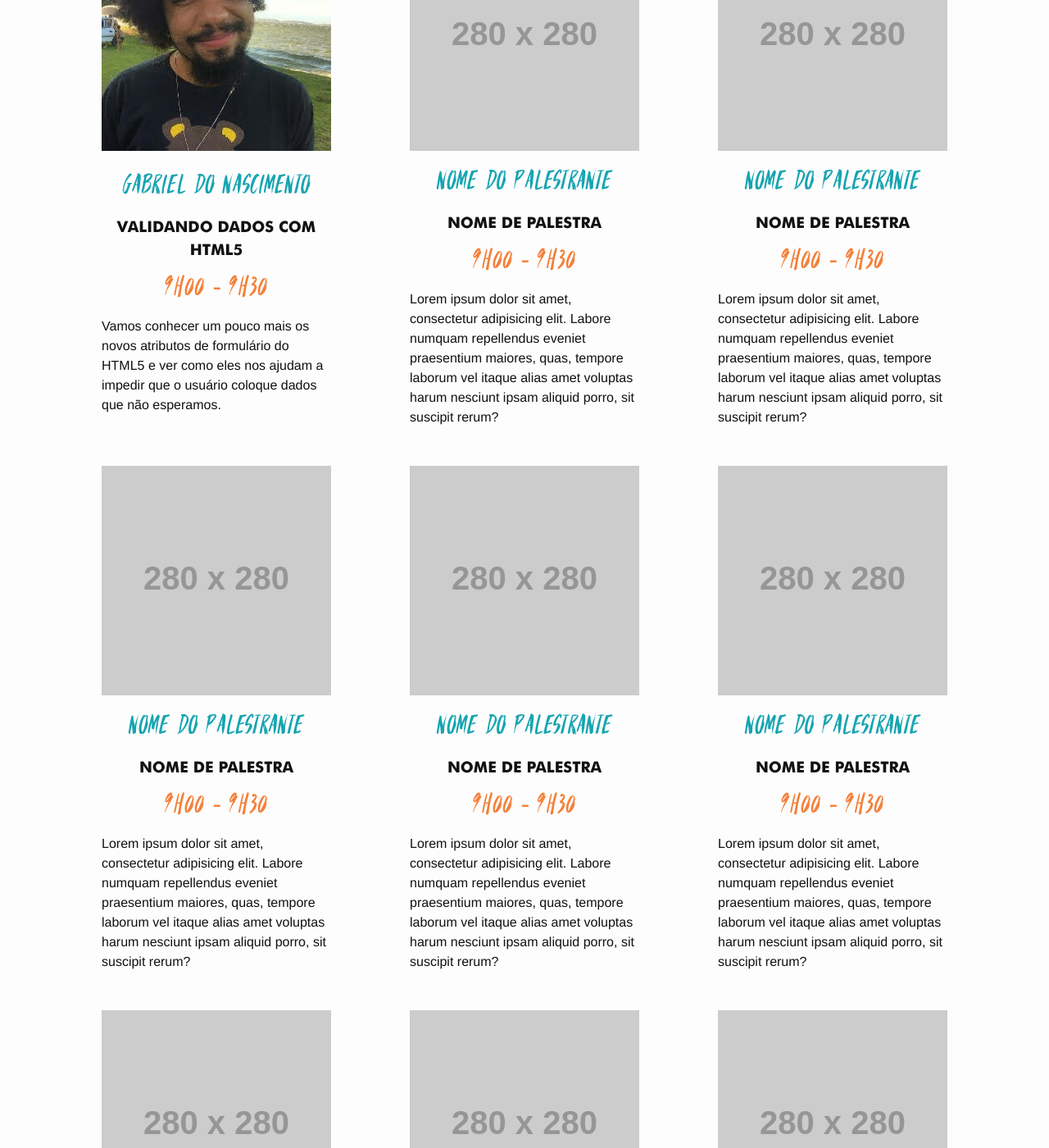
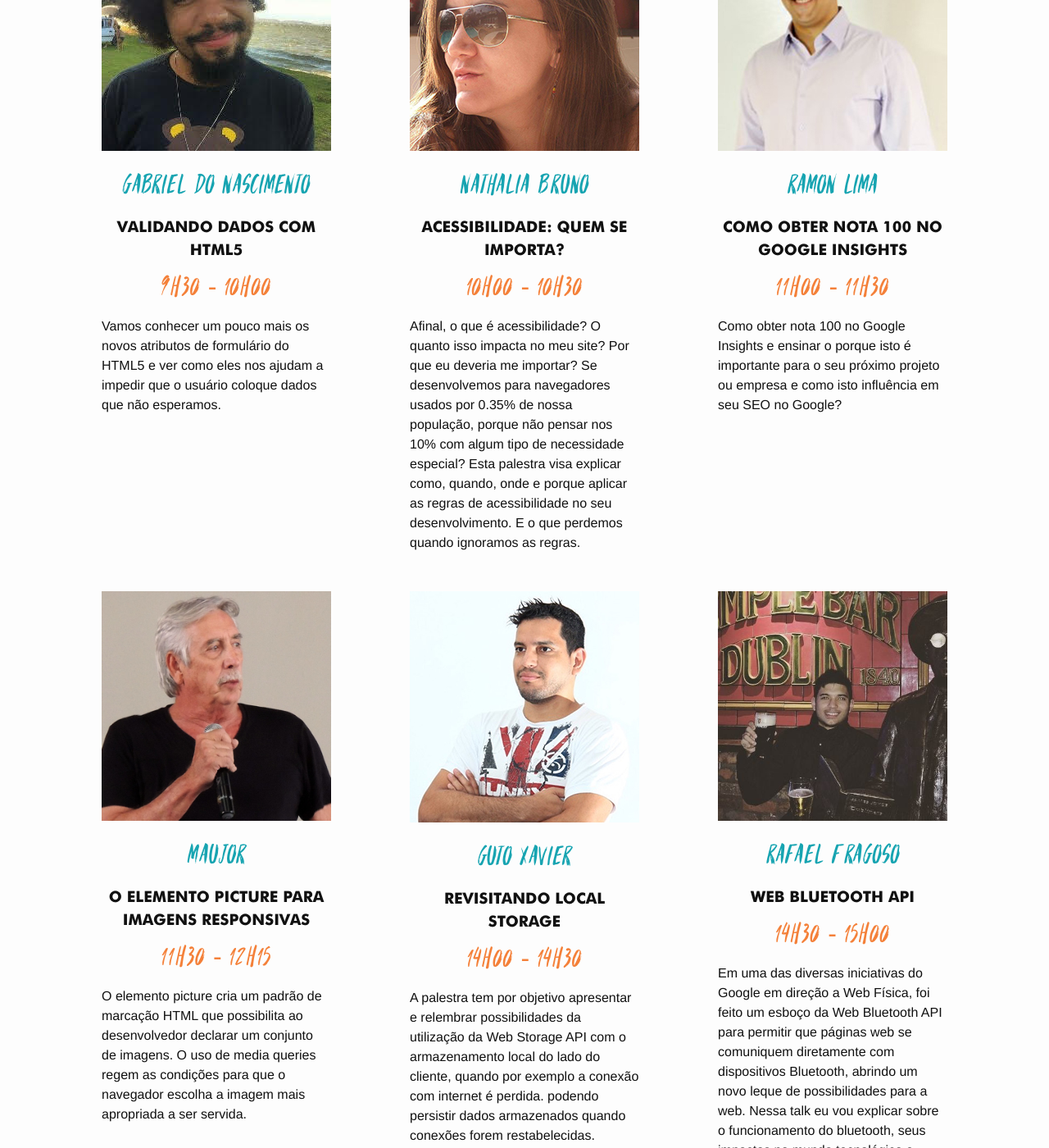
Before and after one commit to frontinrio/2016, a Jekyll site: the page built from index.html, in a window 1280 px wide and 1400 px high, scrolled down 1027 px. Shown: the whole window at 82% size. Built offline with Jekyll 4.4.1, drawn with Linux system fonts in a browser that asks for light colours; some of the changed text lies outside the part shown.

Commit message:
lançamento da grade

```diff
--- a/index.html
+++ b/index.html
@@ -22,6 +22,7 @@ layout: main
 <section id="schedule" class="schedule">
     <h2>Palestras</h2>
     <ul class="schedule-list">
+        <!-- gabriel -->
         <li class="talker">
         	<figure>
             	<img src="assets/img/gabriel.jpg" alt="foto palestrante gabriel nascimento" width="280" height="280">
@@ -29,76 +30,129 @@ layout: main
             </figure>
             <p class="talker-name">Gabriel do Nascimento</p>
             <h3 class="talk-name">Validando dados com HTML5</h3>
-            <p class="talk-hour">9h00 - 9h30</p>
+            <p class="talk-hour">9h30 - 10h00</p>
             <p class="talk-description">Vamos conhecer um pouco mais os novos atributos de formulário do HTML5 e ver como eles nos ajudam a impedir que o usuário coloque dados que não esperamos.</p>
         </li>
+
+        <!-- nathalia -->
         <li class="talker">
-            <img src="http://placehold.it/280x280" alt="">
-            <p class="talker-name">Nome do Palestrante</p>
-            <h3 class="talk-name">Nome de palestra</h3>
-            <p class="talk-hour">9h00 - 9h30</p>
-            <p class="talk-description">Lorem ipsum dolor sit amet, consectetur adipisicing elit. Labore numquam repellendus eveniet praesentium maiores, quas, tempore laborum vel itaque alias amet voluptas harum nesciunt ipsam aliquid porro, sit suscipit rerum?</p>
+            <figure>
+                <img src="assets/img/nathalia.jpg" alt="">
+                <!-- <figcaption> Desenvolvedora web Full-stack, líder da área de web da TUUT, passou por empresas como XP Investimentos, Profit-e e Queremos!/WeDemand! </figcaption> -->
+            </figure>
+            <p class="talker-name">Nathalia Bruno</p>
+            <h3 class="talk-name">Acessibilidade: Quem se importa? </h3>
+            <p class="talk-hour">10h00 - 10h30</p>
+            <p class="talk-description">Afinal, o que é acessibilidade? O quanto isso impacta no meu site? Por que eu deveria me importar? Se desenvolvemos para navegadores usados por 0.35% de nossa população, porque não pensar nos 10% com algum tipo de necessidade especial? Esta palestra visa explicar como, quando, onde e porque aplicar as regras de acessibilidade no seu desenvolvimento. E o que perdemos quando ignoramos as regras.</p>
         </li>
+
+        <!-- ramon -->
         <li class="talker">
-            <img src="http://placehold.it/280x280" alt="">
-            <p class="talker-name">Nome do Palestrante</p>
-            <h3 class="talk-name">Nome de palestra</h3>
-            <p class="talk-hour">9h00 - 9h30</p>
-            <p class="talk-description">Lorem ipsum dolor sit amet, consectetur adipisicing elit. Labore numquam repellendus eveniet praesentium maiores, quas, tempore laborum vel itaque alias amet voluptas harum nesciunt ipsam aliquid porro, sit suscipit rerum?</p>
+            <figure>
+                <img src="assets/img/ramon.jpg" alt="">
+                <!-- <figcaption>Trabalha com TI a 15 anos, atualmente é consultor de projetos na White Martins, trabalha com projetos nacionais e internacionais.</figcaption> -->
+            </figure>
+            <p class="talker-name">Ramon Lima</p>
+            <h3 class="talk-name">Como obter nota 100 no Google Insights</h3>
+            <p class="talk-hour">11h00 - 11h30</p>
+            <p class="talk-description">Como obter nota 100 no Google Insights e ensinar o porque isto é importante para o seu próximo projeto ou empresa e como isto influência em seu SEO no Google?</p>
         </li>
+
+        <!-- maujor -->
         <li class="talker">
-            <img src="http://placehold.it/280x280" alt="">
-            <p class="talker-name">Nome do Palestrante</p>
-            <h3 class="talk-name">Nome de palestra</h3>
-            <p class="talk-hour">9h00 - 9h30</p>
-            <p class="talk-description">Lorem ipsum dolor sit amet, consectetur adipisicing elit. Labore numquam repellendus eveniet praesentium maiores, quas, tempore laborum vel itaque alias amet voluptas harum nesciunt ipsam aliquid porro, sit suscipit rerum?</p>
+            <figure>
+                <img src="assets/img/maujor.jpg" alt="">
+                <!-- <figcaption>Maujor, "O Dinossauro das CSS", é um dos introdutores das CSS no Brasil. Criou e mantém o site (http://maujor.com) destinado ao ensino das CSS e dos Padrões Web.
+
+                É um ativo frequentador de fóruns, escreve para vários portais brasileiros voltados a desenvolvedores web,
+
+                é autor de artigos e de trabalhos relacionados às CSS publicados em diversos sites de desenvolvimento web.
+
+                Maujor é autor de 15 livros sobre técnicas de desenvolvimento web (http://kwz.me/b5)
+                </figcaption> -->
+            </figure>
+            <p class="talker-name">Maujor</p>
+            <h3 class="talk-name">O elemento picture para imagens responsivas</h3>
+            <p class="talk-hour">11h30 - 12h15</p>
+            <p class="talk-description">O elemento picture cria um padrão de marcação HTML que possibilita ao desenvolvedor declarar um conjunto de imagens. O uso de media queries regem as condições para que o navegador escolha a imagem mais apropriada a ser servida.</p>
         </li>
+
+        <!-- guto -->
         <li class="talker">
-            <img src="http://placehold.it/280x280" alt="">
-            <p class="talker-name">Nome do Palestrante</p>
-            <h3 class="talk-name">Nome de palestra</h3>
-            <p class="talk-hour">9h00 - 9h30</p>
-            <p class="talk-description">Lorem ipsum dolor sit amet, consectetur adipisicing elit. Labore numquam repellendus eveniet praesentium maiores, quas, tempore laborum vel itaque alias amet voluptas harum nesciunt ipsam aliquid porro, sit suscipit rerum?</p>
+            <figure>
+                <img src="assets/img/guto.jpg" alt="">
+                <!-- <figcaption>Analista de sistemas especialista em desenvolvimento para Internet. Possui 10 anos de experiência no desenvolvimento de sistemas e sites para internet tendo atuado em empresas multinacionais e startups. Atualmente é consultor em projetos para internet e docente nos cursos de tecnologia da informação no Senac Americana.</figcaption> -->
+            </figure>
+            <p class="talker-name">Guto Xavier</p>
+            <h3 class="talk-name">Revisitando Local Storage</h3>
+            <p class="talk-hour">14h00 - 14h30</p>
+            <p class="talk-description">A palestra tem por objetivo apresentar e relembrar possibilidades da utilização da Web Storage API com o armazenamento local do lado do cliente, quando por exemplo a conexão com internet é perdida. podendo persistir dados armazenados quando conexões forem restabelecidas.</p>
         </li>
+
+        <!-- rafael -->
         <li class="talker">
-            <img src="http://placehold.it/280x280" alt="">
-            <p class="talker-name">Nome do Palestrante</p>
-            <h3 class="talk-name">Nome de palestra</h3>
-            <p class="talk-hour">9h00 - 9h30</p>
-            <p class="talk-description">Lorem ipsum dolor sit amet, consectetur adipisicing elit. Labore numquam repellendus eveniet praesentium maiores, quas, tempore laborum vel itaque alias amet voluptas harum nesciunt ipsam aliquid porro, sit suscipit rerum?</p>
+            <figure>
+                <img src="assets/img/rafael.jpg" alt="">
+                <!-- <figcaption>Evangelista da tecnologia web e trabalho remoto desde os 13 anos de idade. Criador do blog Nômade na Web e do meetup AngularJS Rio. Trabalho atualmente como desenvolvedor Full-Stack JavaScript na Lab21k no Rio de Janeiro e para algumas empresas gringas nas horas vagas.</figcaption> -->
+            </figure>
+            <p class="talker-name">Rafael Fragoso</p>
+            <h3 class="talk-name">Web Bluetooth API</h3>
+            <p class="talk-hour">14h30 - 15h00</p>
+            <p class="talk-description">Em uma das diversas iniciativas do Google em direção a Web Física, foi feito um esboço da Web Bluetooth API para permitir que páginas web se comuniquem diretamente com dispositivos Bluetooth, abrindo um novo leque de possibilidades para a web. Nessa talk eu vou explicar sobre o funcionamento do bluetooth, seus impactos no mundo tecnológico e falarei sobre essa API para web, com um possível demo.</p>
         </li>
+
+        <!-- israel -->
         <li class="talker">
-            <img src="http://placehold.it/280x280" alt="">
-            <p class="talker-name">Nome do Palestrante</p>
-            <h3 class="talk-name">Nome de palestra</h3>
-            <p class="talk-hour">9h00 - 9h30</p>
-            <p class="talk-description">Lorem ipsum dolor sit amet, consectetur adipisicing elit. Labore numquam repellendus eveniet praesentium maiores, quas, tempore laborum vel itaque alias amet voluptas harum nesciunt ipsam aliquid porro, sit suscipit rerum?</p>
+            <figure>
+                <img src="http://placehold.it/280x280" alt="">
+                <!-- <figcaption> </figcaption> -->
+            </figure>
+            <p class="talker-name">Em breve</p>
+            <!-- <h3 class="talk-name">Em breve</h3> -->
+            <p class="talk-hour">15h00 - 15h30</p>
+            <!-- <p class="talk-description">Lorem ipsum dolor sit amet, consectetur adipisicing elit. Labore numquam repellendus eveniet praesentium maiores, quas, tempore laborum vel itaque alias amet voluptas harum nesciunt ipsam aliquid porro, sit suscipit rerum?</p> -->
         </li>
+
+        <!-- william -->
         <li class="talker">
-            <img src="http://placehold.it/280x280" alt="">
-            <p class="talker-name">Nome do Palestrante</p>
-            <h3 class="talk-name">Nome de palestra</h3>
-            <p class="talk-hour">9h00 - 9h30</p>
-            <p class="talk-description">Lorem ipsum dolor sit amet, consectetur adipisicing elit. Labore numquam repellendus eveniet praesentium maiores, quas, tempore laborum vel itaque alias amet voluptas harum nesciunt ipsam aliquid porro, sit suscipit rerum?</p>
+            <figure>
+                <img src="http://placehold.it/280x280" alt="">
+                <!-- <figcaption> </figcaption> -->
+            </figure>
+            <p class="talker-name">Em breve</p>
+            <!-- <h3 class="talk-name">Em breve</h3> -->
+            <p class="talk-hour">16h00 - 16h30</p>
+            <!-- <p class="talk-description">Lorem ipsum dolor sit amet, consectetur adipisicing elit. Labore numquam repellendus eveniet praesentium maiores, quas, tempore laborum vel itaque alias amet voluptas harum nesciunt ipsam aliquid porro, sit suscipit rerum?</p> -->
         </li>
+
+        <!-- indefinido -->
         <li class="talker">
-            <img src="http://placehold.it/280x280" alt="">
-            <p class="talker-name">Nome do Palestrante</p>
-            <h3 class="talk-name">Nome de palestra</h3>
-            <p class="talk-hour">9h00 - 9h30</p>
-            <p class="talk-description">Lorem ipsum dolor sit amet, consectetur adipisicing elit. Labore numquam repellendus eveniet praesentium maiores, quas, tempore laborum vel itaque alias amet voluptas harum nesciunt ipsam aliquid porro, sit suscipit rerum?</p>
+            <figure>
+                <img src="http://placehold.it/280x280" alt="">
+                <!-- <figcaption> </figcaption> -->
+            </figure>
+            <p class="talker-name">Em breve</p>
+            <!-- <h3 class="talk-name">Em breve</h3> -->
+            <p class="talk-hour">16h30 - 17h00</p>
+            <!-- <p class="talk-description">Lorem ipsum dolor sit amet, consectetur adipisicing elit. Labore numquam repellendus eveniet praesentium maiores, quas, tempore laborum vel itaque alias amet voluptas harum nesciunt ipsam aliquid porro, sit suscipit rerum?</p> -->
         </li>
+
+        <!-- afonso -->
         <li class="talker">
-            <img src="http://placehold.it/280x280" alt="">
-            <p class="talker-name">Nome do Palestrante</p>
-            <h3 class="talk-name">Nome de palestra</h3>
-            <p class="talk-hour">9h00 - 9h30</p>
-            <p class="talk-description">Lorem ipsum dolor sit amet, consectetur adipisicing elit. Labore numquam repellendus eveniet praesentium maiores, quas, tempore laborum vel itaque alias amet voluptas harum nesciunt ipsam aliquid porro, sit suscipit rerum?</p>
+            <figure>
+                <img src="assets/img/afonso.jpg" alt="">
+                <!-- <figcaption> </figcaption> -->
+            </figure>
+            <p class="talker-name">Afonso Pacifer</p>
+            <h3 class="talk-name">O que há de novo no HTML5.1?</h3>
+            <p class="talk-hour">17h00 - 17h30</p>
+            <p class="talk-description">"Anos após a chegada do revolucionário HTML5, chegou a hora de darmos o próximo passo! Nessa palestra vamos conhecer novos elementos, atributos e métodos que estão vindo ai com a nova versão do HTML, além de esclarecer um pouco sobre como as especificações são escritas e como qualquer um pode contribuir :)</p>
         </li>
+
 
     </ul>
 </section>
 <section id="location" class="location">
     <h2>Local</h2>
-    <iframe src="https://www.google.com/maps/embed?pb=!1m18!1m12!1m3!1d3673.9361615261214!2d-43.17456899288543!3d-22.952578063255533!2m3!1f0!2f0!3f0!3m2!1i1024!2i768!4f13.1!3m3!1m2!1s0x997f6d77258cf3%3A0x3b5b24a3f13b335!2sUniversidade+Federal+do+Estado+do+Rio+de+Janeiro!5e0!3m2!1spt-BR!2sbr!4v1461631053479" width="100%" height="500" frameborder="0" style="border:0" allowfullscreen></iframe>
+    <iframe src="https://www.google.com/maps/embed?pb=!1m18!1m12!1m3!1d3673.9361615261214!2d-43.17456899288543!3d-22.952578063255533!2m3!1f0!2f0!3f0!3m2!1i1024!2i768!4f13.1!3m3!1m2!1s0x997f6d77258cf3%3A0x3b5b24a3f13b335!2sUniversidade+Federal+do+Estado+do+Rio+de+Janeiro!5e0!3m2!1spt-BR!2sbr!4v1461631053479" width="100%" height="400" frameborder="0" style="border:0" allowfullscreen></iframe>
 </section>
```
Also changed, not shown: assets/img/afonso.jpg (added), assets/img/guto.jpg (added), assets/img/maujor.jpg (added), assets/img/nathalia.jpg (added), assets/img/rafael.jpg (added), assets/img/ramon.jpg (added).
